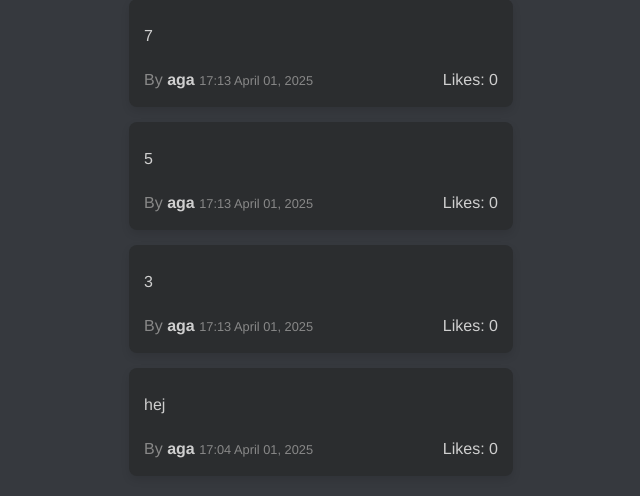
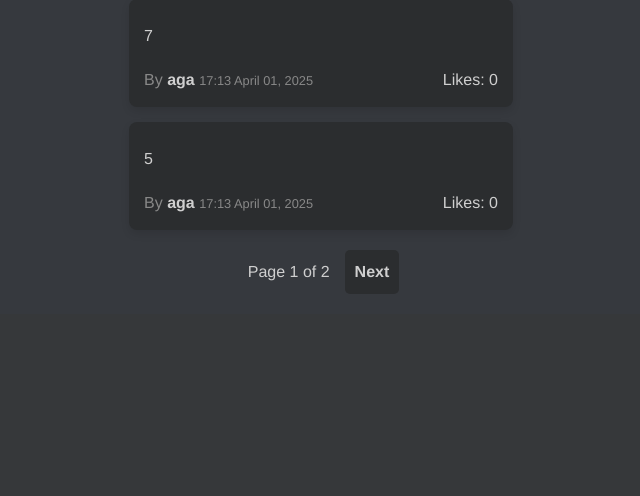
Before and after one commit to adrianhorvat2/CS50W-Network, a Django app: a page that uses network/templates/network/layout.html in a window 1280 px wide. Shown: the part 1292-1788 px from the top of the page, without its empty margins (319-959 px from the left). After the commit the page ends 1573 px from the top, so only its background shows below. Run offline with Django 3.2, Linux system fonts and the light colour scheme; data comes from the database, SQL or seed files in the repository; both versions use the stored data as it was after the commit; tables that the repository leaves empty hold one stand-in row (values such as "Sample post"); some libraries are stand-ins or nearby versions.

Commit message:
Implement pagination

```diff
--- a/network/static/network/styles.css
+++ b/network/static/network/styles.css
@@ -226,3 +226,36 @@
     background-color: #2e3136;
     color: #ffffff;
 }
+
+.pagination {
+    display: flex;
+    justify-content: center;
+    align-items: center;
+    margin-top: 20px;
+    margin-bottom: 20px;
+}
+
+.pagination-button {
+    padding: 10px;
+    background-color: var(--container-bg);
+    color: var(--text-color);
+    font-size: 16px;
+    font-weight: bold;
+    border: none;
+    border-radius: 5px;
+    cursor: pointer;
+    transition: background-color 0.3s;
+    margin: 0 5px;
+}
+
+.pagination-button:hover {
+    background-color: #2e3136;
+    color: #ffffff;
+}
+
+.page-indicator {
+    margin: 0 10px;
+    font-size: 16px;
+    color: var(--text-color);
+    font-weight: 500;
+}
--- a/network/static/network/user_profile.js
+++ b/network/static/network/user_profile.js
@@ -1,7 +1,7 @@
 document.addEventListener("DOMContentLoaded", function() {
 
     load_profile_info();
-    load_posts();
+    load_posts(1);
     follow_button();
 });
 
@@ -21,13 +21,16 @@
     });
 }
 
-function load_posts(){
+function load_posts(page=1){
+
     document.querySelector('#posts-view').innerHTML = '';
     const username = window.location.pathname.split('/').pop();
-    fetch(`/api/profile/${username}`)
+
+    fetch(`/api/profile/${username}?page=${page}`)
     .then(response => response.json())
     .then(data => {
         const posts = data.posts;
+
         posts.forEach(post => {
             const post_div = document.createElement('div');
             post_div.classList.add('post');
@@ -40,6 +43,8 @@
             `;
             document.querySelector('#posts-view').appendChild(post_div);
         });
+
+        create_pagination_controls(data.current_page, data.total_pages);
     });
 }
 
@@ -71,3 +76,39 @@
         load_profile_info();
     });
 }
+
+
+function create_pagination_controls(current_page, total_pages) {
+
+    if (total_pages <= 1) return;
+
+    const pagination_div = document.createElement('div');
+    pagination_div.classList.add('pagination');
+
+    if (current_page > 1) {
+        const prev_button = document.createElement('button');
+        prev_button.innerText = 'Previous';
+        prev_button.classList.add('pagination-button');
+        prev_button.addEventListener('click', () => {
+            load_posts(current_page - 1);
+        });
+        pagination_div.appendChild(prev_button);
+    }
+
+    const page_indicator = document.createElement('span');
+    page_indicator.classList.add('page-indicator');
+    page_indicator.innerText = `Page ${current_page} of ${total_pages}`;
+    pagination_div.appendChild(page_indicator);
+
+    if (current_page < total_pages) {
+        const next_button = document.createElement('button');
+        next_button.innerText = 'Next';
+        next_button.classList.add('pagination-button');
+        next_button.addEventListener('click', () => {
+            load_posts(current_page + 1);
+        });
+        pagination_div.appendChild(next_button);
+    }
+
+    document.querySelector('#posts-view').appendChild(pagination_div);
+}
--- a/network/views.py
+++ b/network/views.py
@@ -8,7 +8,7 @@
 import json
 from django.utils import timezone
 from django.views.decorators.csrf import csrf_exempt
-
+from django.core.paginator import Paginator
 
 
 def index(request):
@@ -70,8 +70,23 @@
 def posts(request):
 
     if request.method == "GET":
-        posts = Post.objects.all().order_by("-timestamp")
-        return JsonResponse([post.serialize() for post in posts], safe=False)
+        page = request.GET.get('page', 1)
+        posts_per_page = 10
+
+        all_posts = Post.objects.all().order_by("-timestamp")
+
+        paginator = Paginator(all_posts, posts_per_page)
+
+        page_obj = paginator.get_page(page)
+
+        return JsonResponse({
+            'posts': [post.serialize() for post in page_obj],
+            'has_next': page_obj.has_next(),
+            'has_previous': page_obj.has_previous(),
+            'current_page': page_obj.number,
+            'total_pages': paginator.num_pages
+        }, safe=False)
+
 
     elif request.method == "POST":
         data = json.loads(request.body)
@@ -97,15 +112,27 @@
 def user_profile_api(request, username):
 
     user = get_object_or_404(User, username=username)
-    posts = Post.objects.filter(user=user).order_by("-timestamp")
 
     if request.method == "GET":
+        page = request.GET.get('page', 1)
+        posts_per_page = 10
+
+        user_posts = Post.objects.filter(user=user).order_by("-timestamp")
+
+        paginator = Paginator(user_posts, posts_per_page)
+
+        page_obj = paginator.get_page(page)
+
         return JsonResponse({
             "username": user.username,
-            "posts": [post.serialize() for post in posts],
+            "posts": [post.serialize() for post in page_obj],
             "followers": user.followers.count(),
             "following": user.following.count(),
-            "is_following": request.user in user.followers.all() if request.user.is_authenticated else False
+            "is_following": request.user in user.followers.all() if request.user.is_authenticated else False,
+            "has_next": page_obj.has_next(),
+            "has_previous": page_obj.has_previous(),
+            "current_page": page_obj.number,
+            "total_pages": paginator.num_pages
         })
 
     elif request.method == "POST":
@@ -128,8 +155,20 @@
 def following_api(request):
     user = request.user
     following_users = user.following.all()
-    posts = Post.objects.filter(user__in=following_users).order_by("-timestamp")
 
-    posts_data = [post.serialize() for post in posts]
+    page = request.GET.get('page', 1)
+    posts_per_page = 10
 
-    return JsonResponse(posts_data, safe=False)
+    all_posts = Post.objects.filter(user__in=following_users).order_by("-timestamp")
+
+    paginator = Paginator(all_posts, posts_per_page)
+
+    page_obj = paginator.get_page(page)
+
+    return JsonResponse({
+        'posts': [post.serialize() for post in page_obj],
+        'has_next': page_obj.has_next(),
+        'has_previous': page_obj.has_previous(),
+        'current_page': page_obj.number,
+        'total_pages': paginator.num_pages
+    }, safe=False)
```
Also changed, not shown: network/static/network/index.js (+48 -3 lines), db.sqlite3.
